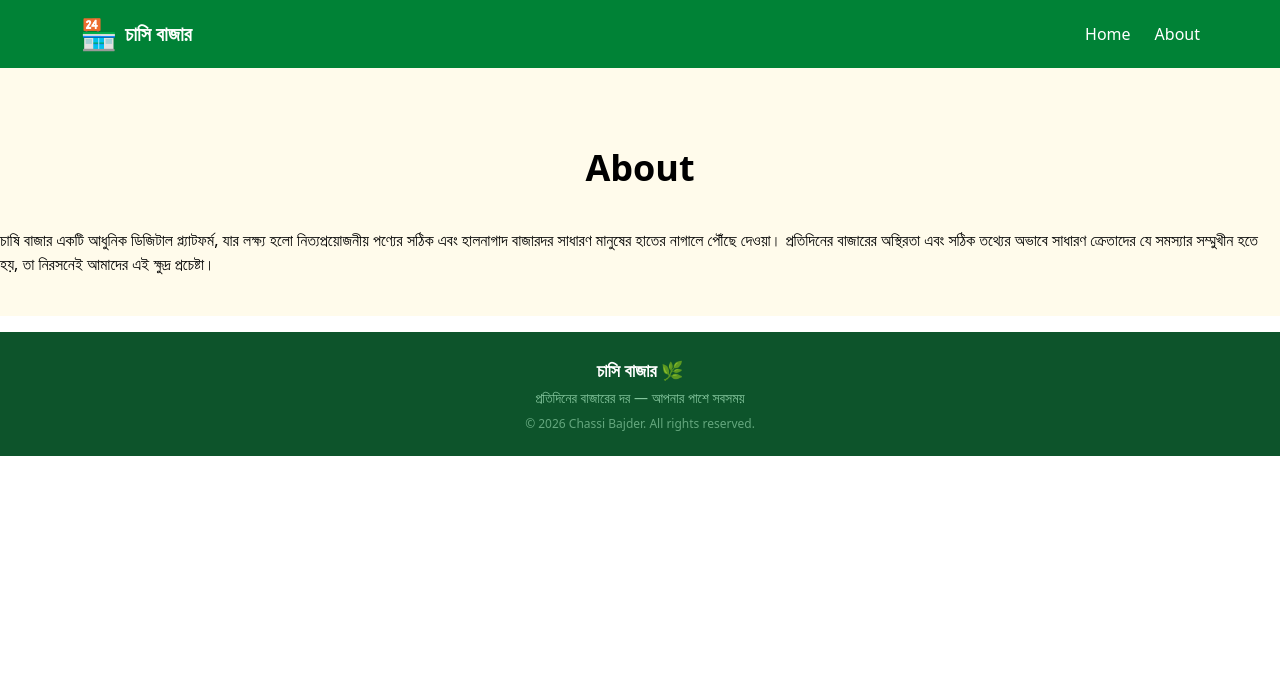
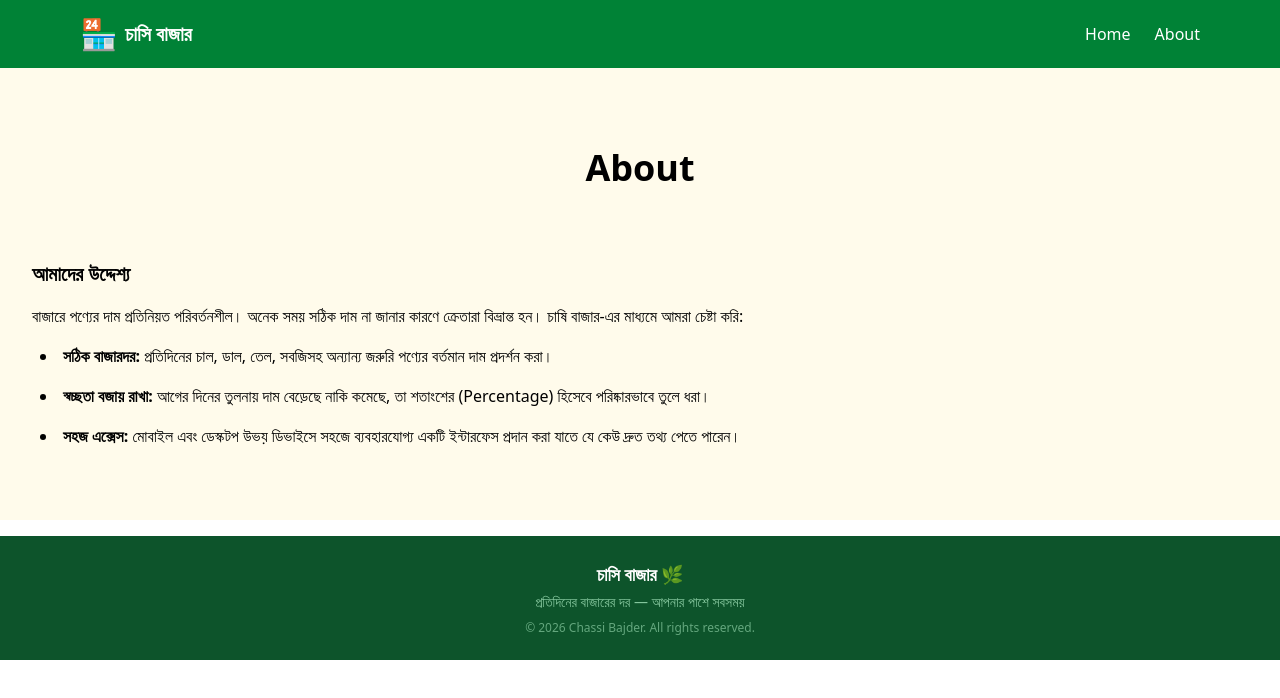
Before and after one commit to mesbaulrafi/bazzerDor, a React (Vite) app: page /about in a window 1280 px wide. Shown: the top 698 px of the page. Built offline with nearby package versions, Linux system fonts and the light colour scheme.

Commit message:
about edit

```diff
--- a/src/components/pages/About.jsx
+++ b/src/components/pages/About.jsx
@@ -6,11 +6,32 @@ const About = () => {
     <>
       <div className="bg-[#fffbeb] text-black py-10">
         <Containar>
-            <h2 className="text-center font-bold text-4xl py-10">About </h2>
-          <div className="">
-            <p className="">
-              চাষি বাজার একটি আধুনিক ডিজিটাল প্ল্যাটফর্ম, যার লক্ষ্য হলো নিত্যপ্রয়োজনীয় পণ্যের সঠিক এবং হালনাগাদ বাজারদর সাধারণ মানুষের হাতের নাগালে পৌঁছে দেওয়া। প্রতিদিনের বাজারের অস্থিরতা এবং সঠিক তথ্যের অভাবে সাধারণ ক্রেতাদের যে সমস্যার সম্মুখীন হতে হয়, তা নিরসনেই আমাদের এই ক্ষুদ্র প্রচেষ্টা।
+          <h2 className="text-center font-bold text-4xl py-10">About </h2>
+          <div class="  p-8">
+            <h2 class="text-xl font-bold mb-4">আমাদের উদ্দেশ্য</h2>
+
+            <p class="mb-4">
+              বাজারে পণ্যের দাম প্রতিনিয়ত পরিবর্তনশীল। অনেক সময় সঠিক দাম না
+              জানার কারণে ক্রেতারা বিভ্রান্ত হন। চাষি বাজার-এর মাধ্যমে আমরা
+              চেষ্টা করি:
             </p>
+
+            <ul class="list-disc list-inside space-y-4 ml-2">
+              <li>
+                <span class="font-bold">সঠিক বাজারদর:</span> প্রতিদিনের চাল,
+                ডাল, তেল, সবজিসহ অন্যান্য জরুরি পণ্যের বর্তমান দাম প্রদর্শন করা।
+              </li>
+              <li>
+                <span class="font-bold">স্বচ্ছতা বজায় রাখা:</span> আগের দিনের
+                তুলনায় দাম বেড়েছে নাকি কমেছে, তা শতাংশের (Percentage) হিসেবে
+                পরিষ্কারভাবে তুলে ধরা।
+              </li>
+              <li>
+                <span class="font-bold">সহজ এক্সেস:</span> মোবাইল এবং ডেস্কটপ
+                উভয় ডিভাইসে সহজে ব্যবহারযোগ্য একটি ইন্টারফেস প্রদান করা যাতে যে
+                কেউ দ্রুত তথ্য পেতে পারেন।
+              </li>
+            </ul>
           </div>
         </Containar>
       </div>
```
